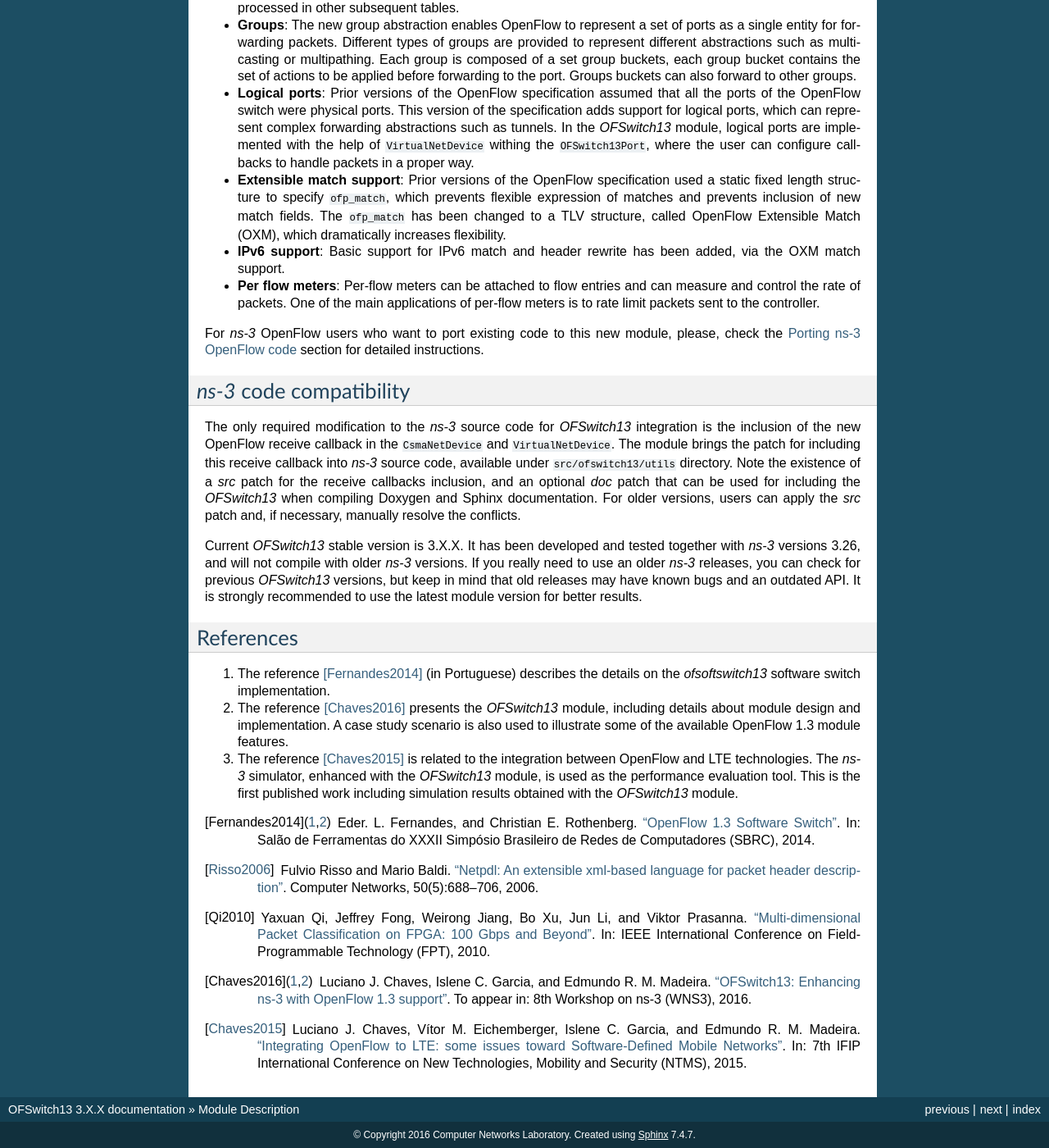
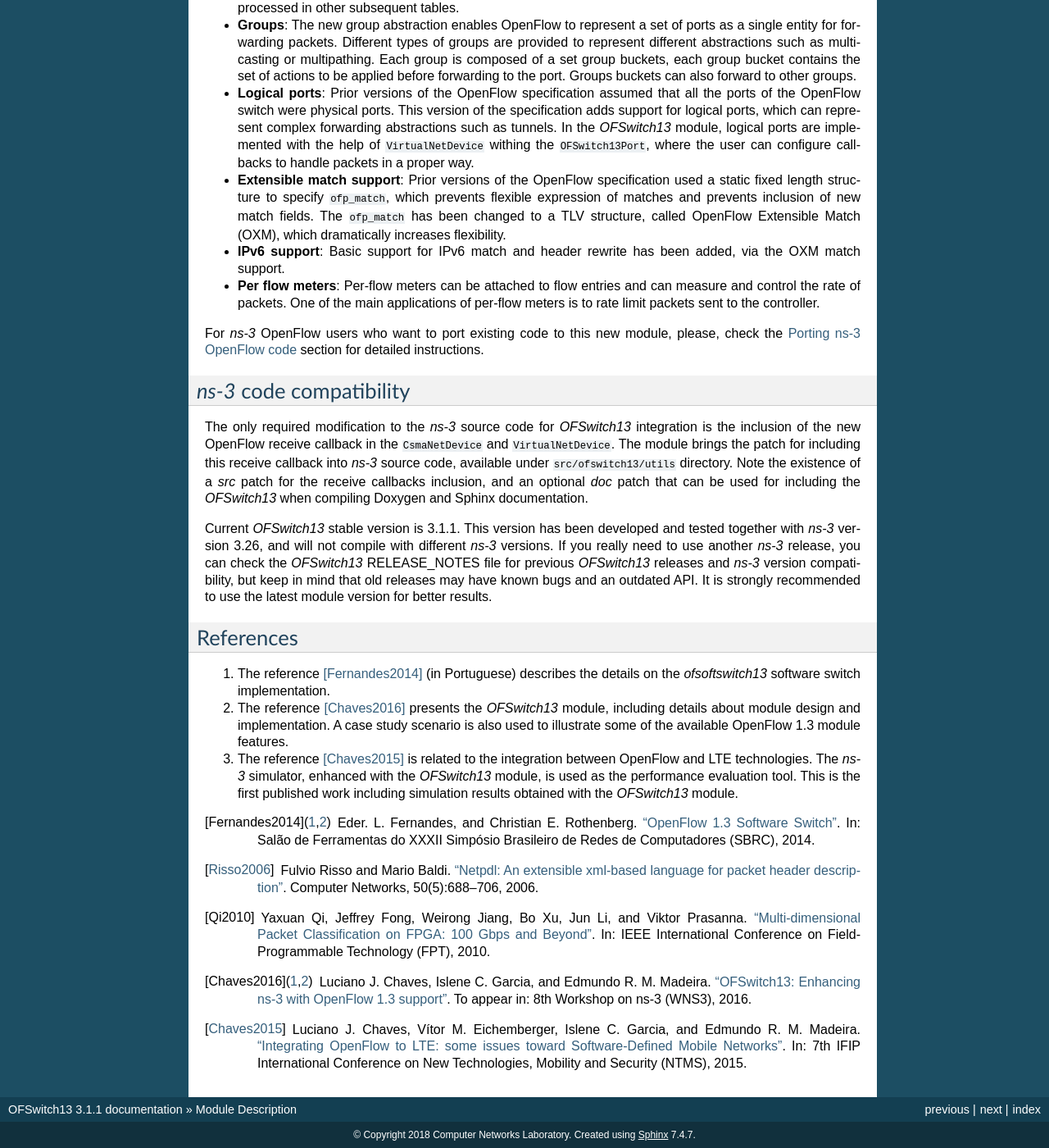
Before and after one commit to ljerezchaves/ofswitch13, a Sphinx documentation site: the page built from doc/source/ofswitch13-description.rst, in a window 1280 px wide and 1400 px high, scrolled down 6089 px. Shown: the whole window at 82% size. Built offline with Sphinx 7.4.7, drawn with Linux system fonts in a browser that asks for light colours; formulas are drawn with MathJax 3; some of the changed text lies outside the part shown.

Commit message:
Updating documentation for this release.

```diff
--- a/doc/source/conf.py
+++ b/doc/source/conf.py
@@ -41,16 +41,16 @@
 
 # General information about the project.
 project = u'OFSwitch13'
-copyright = u'2016 Computer Networks Laboratory'
+copyright = u'2018 Computer Networks Laboratory'
 
 # The version info for the project you're documenting, acts as replacement for
 # |version| and |release|, also used in various other places throughout the
 # built documents.
 #
 # The short X.Y version.
-version = '3.X.X'
+version = '3.1.1'
 # The full version, including alpha/beta/rc tags.
-release = '3.X.X'
+release = '3.1.1'
 
 # The language for content autogenerated by Sphinx. Refer to documentation
 # for a list of supported languages.
--- a/doc/source/ofswitch13-description.rst
+++ b/doc/source/ofswitch13-description.rst
@@ -354,15 +354,14 @@
 receive callback into |ns3| source code, available under
 ``src/ofswitch13/utils`` directory. Note the existence of a *src* patch for the
 receive callbacks inclusion, and an optional *doc* patch that can be used for
-including the |ofs13| when compiling Doxygen and Sphinx documentation. For
-older versions, users can apply the *src* patch and, if necessary, manually
-resolve the conflicts.
+including the |ofs13| when compiling Doxygen and Sphinx documentation.
 
-Current |ofs13| stable version is 3.X.X. It has been developed and tested
-together with |ns3| versions 3.26, and will not compile with older |ns3|
-versions. If you really need to use an older |ns3| releases, you can check for
-previous |ofs13| versions, but keep in mind that old releases may have known
-bugs and an outdated API. It is strongly recommended to use the latest module
+Current |ofs13| stable version is 3.1.1. This version has been developed and
+tested together with |ns3| version 3.26, and will not compile with different
+|ns3| versions. If you really need to use another |ns3| release, you can check
+the |ofs13| RELEASE_NOTES file for previous |ofs13| releases and |ns3|
+version compatibility, but keep in mind that old releases may have known bugs
+and an outdated API. It is strongly recommended to use the latest module
 version for better results.
 
 References
--- a/doc/source/ofswitch13-usage.rst
+++ b/doc/source/ofswitch13-usage.rst
@@ -99,13 +99,13 @@
 
 Before configuring and compiling the simulator, download the |ofs13| code from
 the module repository and place it inside a new ``/src/ofswitch13`` folder.
-Update the code to the latest stable version (here, we are using 3.X.X):
+Update the code to the latest stable version (here, we are using 3.1.1):
 
 .. code-block:: bash
 
   $ hg clone https://bitbucket.org/ljerezchaves/ofswitch13-module src/ofswitch13
   $ cd src/ofswitch13
-  $ hg update 3.1.0
+  $ hg update 3.1.1
   $ cd ../../
 
 Also, you need to patch the |ns3| code with the appropriated patches available
```
Also changed, not shown: 1 other file.
